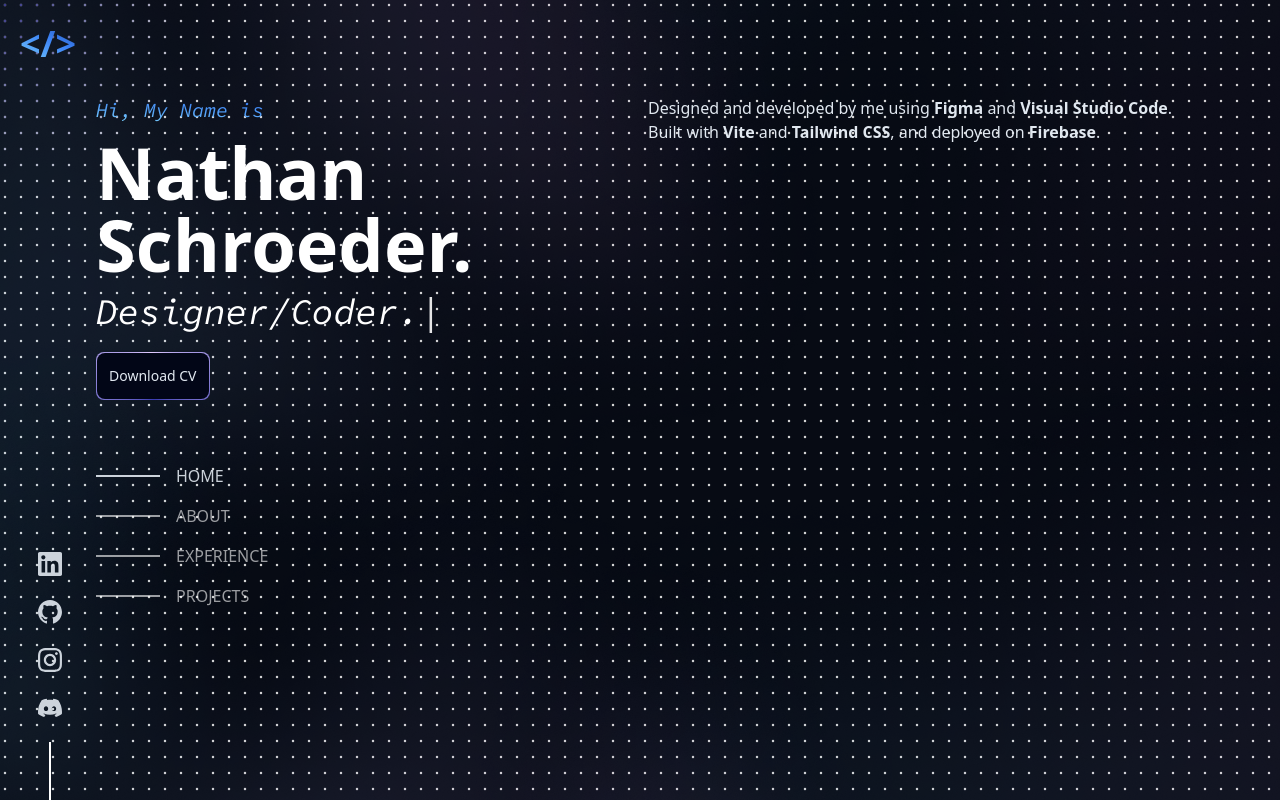
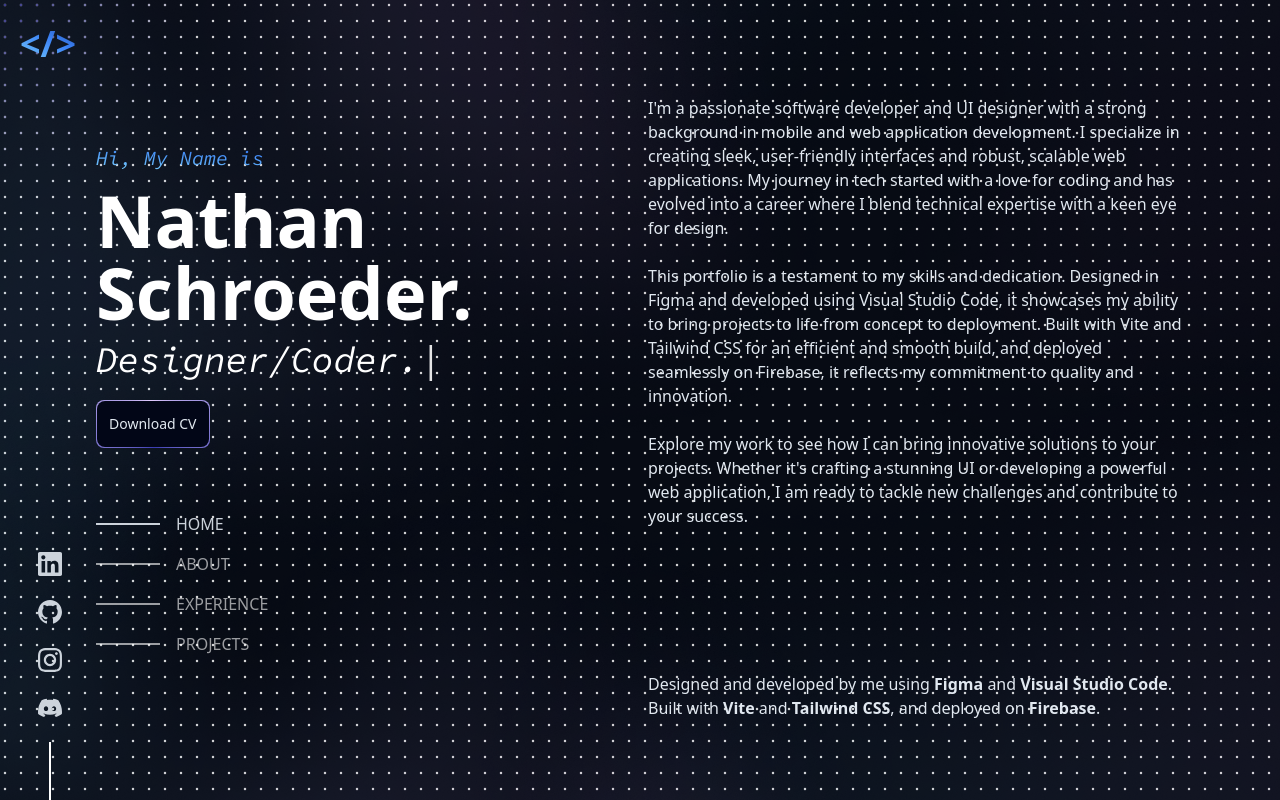
Before and after one commit to SchroederNathan/portfolio, a React (Vite) app: page / in a window 1280 px wide. Built offline with nearby package versions, Linux system fonts and the light colour scheme.

Commit message:
Added about me

```diff
--- a/src/App.tsx
+++ b/src/App.tsx
@@ -80,6 +80,18 @@ function App() {
 
 
               <main className="pt-24 lg:w-1/2 lg:py-24">
+
+                <p className="text-mtext-white scroll-mt-16 md:mb-24 lg:mb-36 lg:scroll-mt-24">I'm a passionate software developer and UI designer with a strong background in mobile and web application development.
+                  I specialize in creating sleek, user-friendly interfaces and robust, scalable web applications. My journey in tech
+                  started with a love for coding and has evolved into a career where I blend technical expertise with a keen eye for design.<br/><br/>
+
+                  This portfolio is a testament to my skills and dedication. Designed in Figma and developed using Visual Studio Code,
+                  it showcases my ability to bring projects to life from concept to deployment. Built with Vite and Tailwind CSS for an
+                  efficient and smooth build, and deployed seamlessly on Firebase, it reflects my commitment to quality and innovation. <br/><br/>
+
+                  Explore my work to see how I can bring innovative solutions to your projects. Whether it's crafting a stunning UI or
+                  developing a powerful web application, I am ready to tackle new challenges and contribute to your success.</p>
+
                 <p className="text-mtext-white mb-16 scroll-mt-16 md:mb-24 lg:mb-36 lg:scroll-mt-24">
                   Designed and developed by me using {link("figma.com", "Figma")} and {link("https://code.visualstudio.com/", "Visual Studio Code")}.
                   Built with {link("https://vitejs.dev/", "Vite")} and {link("https://tailwindcss.com/", "Tailwind CSS")}, and deployed on {link("https://firebase.google.com/", "Firebase")}.
```
Lines whose indentation alone changed are shown as unchanged.
